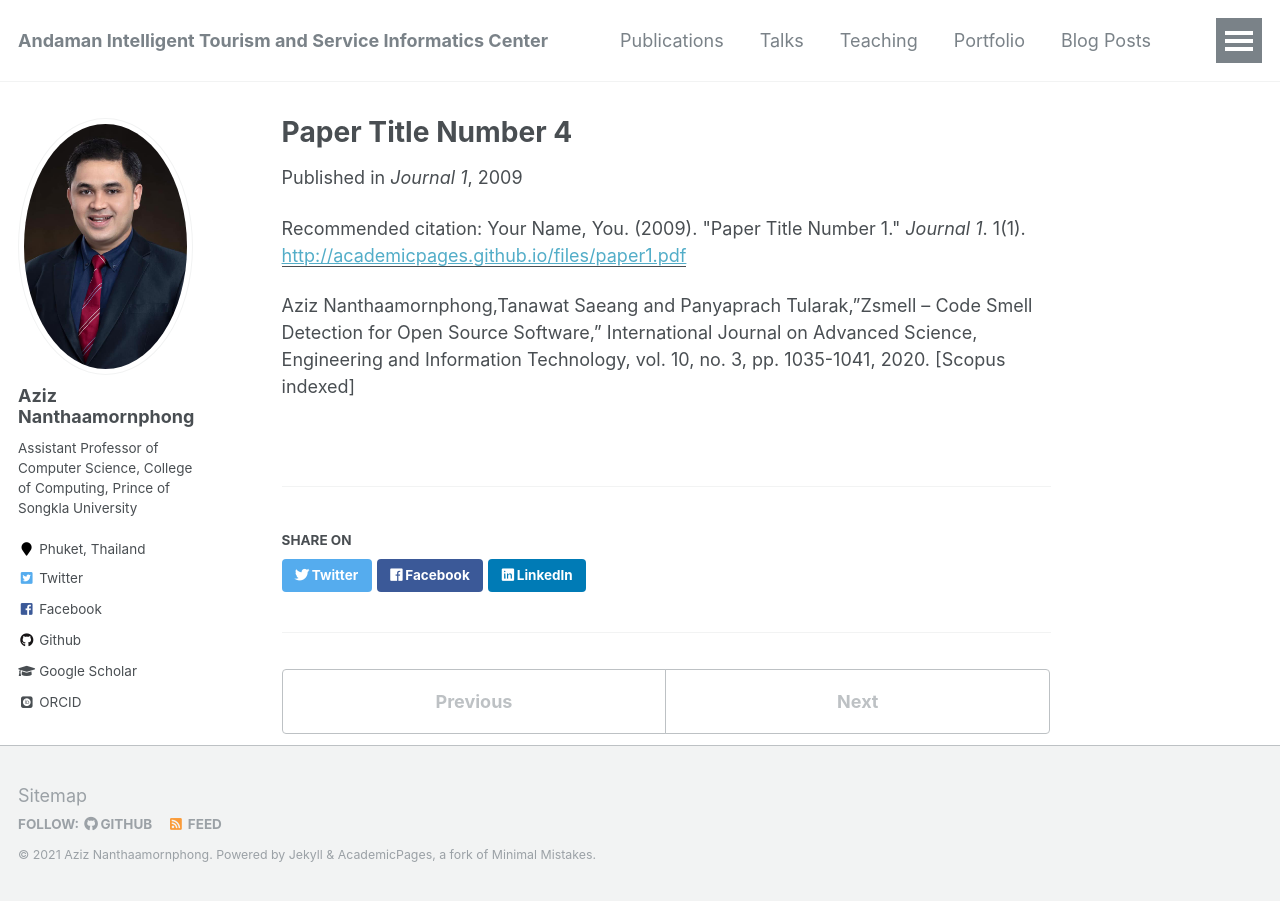
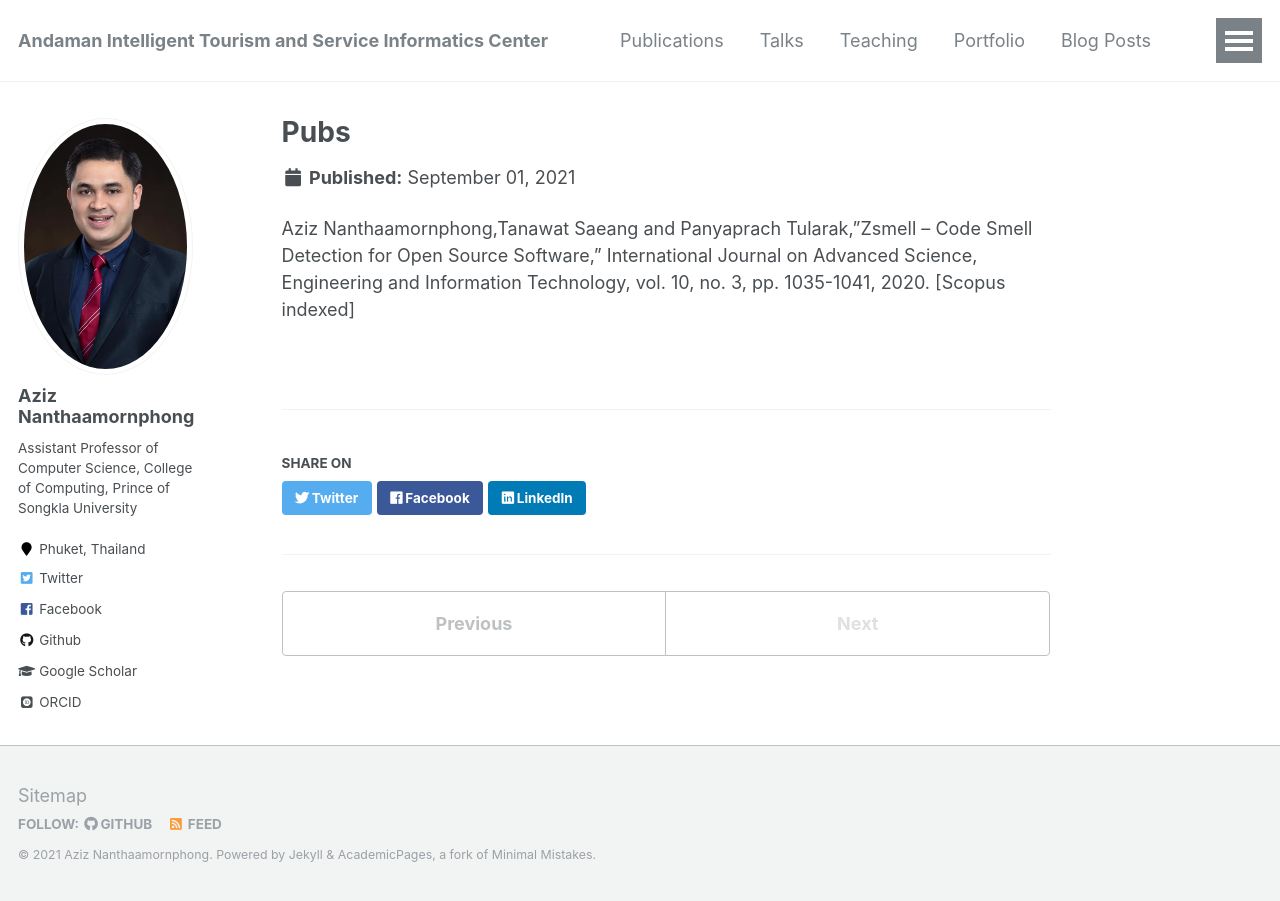
Before and after one commit to azizn/azizn.github.io, a Jekyll site: the page built from _publications/pubs.md, in a window 1280 px wide. Built offline with Jekyll 4.4.1, drawn with Linux system fonts in a browser that asks for light colours; some web fonts are replaced.

Commit message:
Update pubs.md

```diff
--- a/_publications/pubs.md
+++ b/_publications/pubs.md
@@ -1,11 +1,4 @@
 ---
-title: "Paper Title Number 4"
 collection: publications
-permalink: /publication/2009-10-01-paper-title-number-4
-excerpt: 'This paper is about the number 1. The number 2 is left for future work.'
-date: 2009-10-01
-venue: 'Journal 1'
-paperurl: 'http://academicpages.github.io/files/paper1.pdf'
-citation: 'Your Name, You. (2009). &quot;Paper Title Number 1.&quot; <i>Journal 1</i>. 1(1).'
 ---
 Aziz Nanthaamornphong,Tanawat Saeang and Panyaprach Tularak,"Zsmell – Code Smell Detection for Open Source Software," International Journal on Advanced Science, Engineering and Information Technology, vol. 10, no. 3, pp. 1035-1041, 2020. [Scopus indexed]
```
